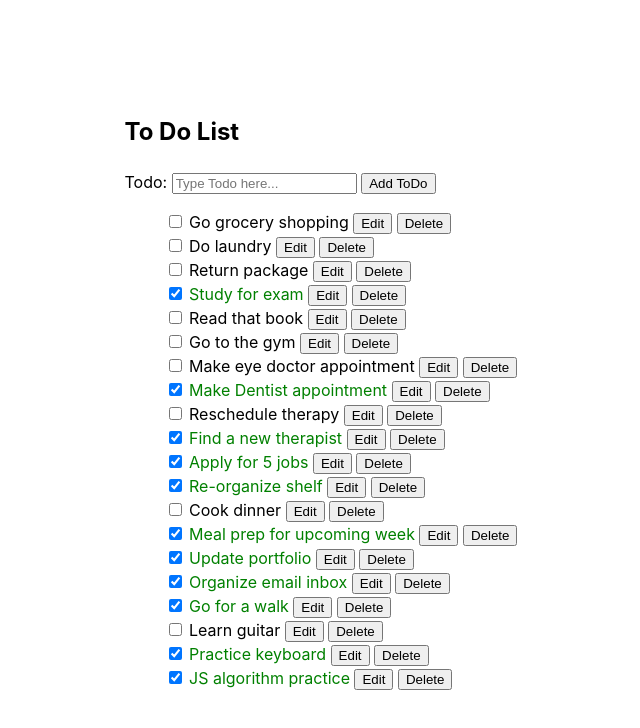
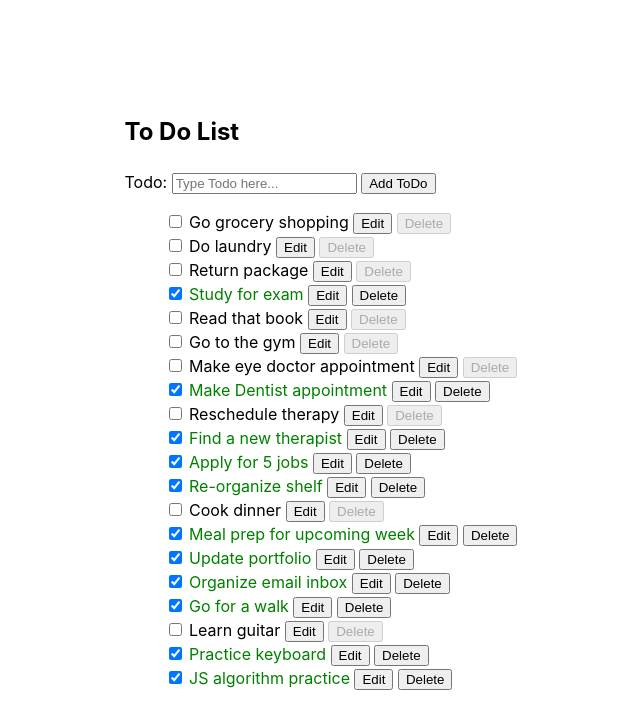
Before and after one commit to swelbeck/ralab320.9.1, a React (Vite) app: page / in a window 1280 px wide. Shown: the top 728 px of the page, without its empty margins (319-959 px from the left). Built offline with nearby package versions, Linux system fonts and the light colour scheme.

Commit message:
disabled delete button when task is not complete

```diff
--- a/src/components/ToDoItem.jsx
+++ b/src/components/ToDoItem.jsx
@@ -61,13 +61,19 @@ export default function ToDoItem({ toDoList, dispatch }) {
           )}
           {isEditing !== item.id && (
             <>
-              <span className="button">{" "}
+              <span className="button">
+                {" "}
                 <button onClick={() => handleEdit(item.id, item.title)}>
                   Edit
                 </button>
               </span>{" "}
               <span className="button">
-                <button onClick={() => handleDelete(item.id)}>Delete</button>
+                <button
+                  disabled={!item.completed}
+                  onClick={() => handleDelete(item.id)}
+                >
+                  Delete
+                </button>
               </span>
             </>
           )}
```
